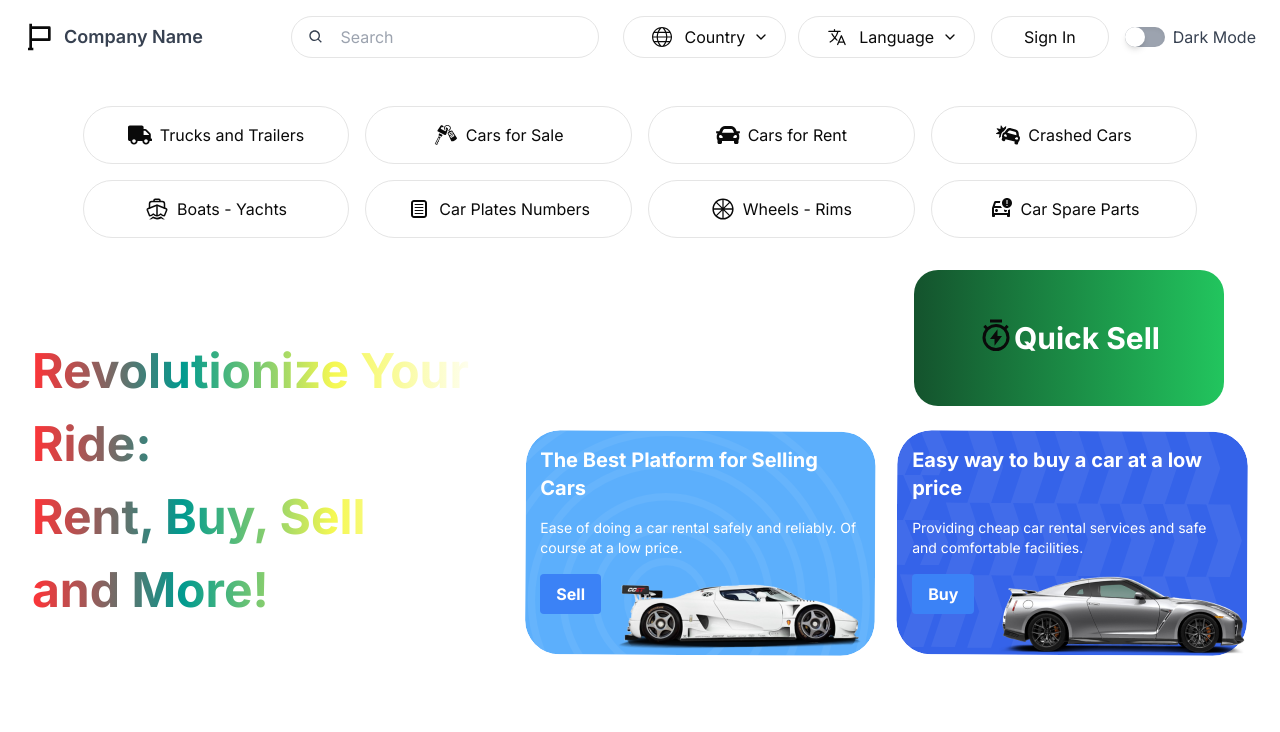
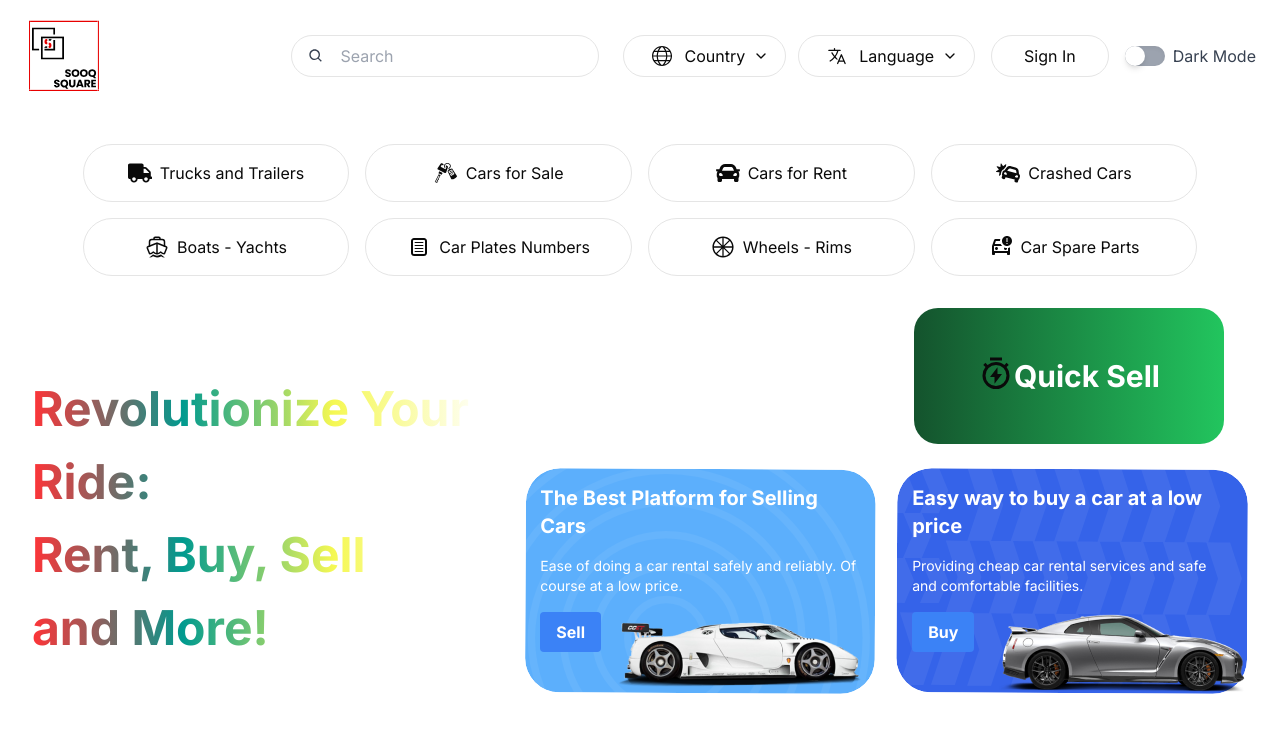
Before and after one commit to mahm0udsaad/sooqsquare, a Next.js app: page / in a window 1280 px wide. Shown: the top 732 px of the page. Built offline with nearby package versions, Linux system fonts and the light colour scheme.

Commit message:
add logo

```diff
--- a/app/components/navBar.jsx
+++ b/app/components/navBar.jsx
@@ -25,8 +25,11 @@ const NavBar = ()=> {
   return (
     <header className="flex items-center justify-between px-6 py-4 bg-white dark:bg-zinc-950">
       <Link className="flex items-center" href="#">
-        <BiFlag className="w-8 h-8" />
-        <h1 className="ml-2 text-lg font-semibold text-gray-700 dark:text-gray-200">Company Name</h1>
+        {darkMode ?
+        <img src="/darkLogo.svg" width={"80px"}  />
+      :
+      <img src="/lightLogo.svg" width={"80px"}  />
+      }
       </Link>
       <div className="flex items-center ">
         <form className="flex items-center dark:bg-zinc-900 mx-6 border rounded-full px-4">
@@ -45,7 +48,7 @@ const NavBar = ()=> {
             Country <FiChevronDown className="ml-2" />
             </button>
         </DropdownMenuTrigger>
-        <DropdownMenuContent className=" dark:bg-zinc-900 bg-white border dark:bg-zinc-900 mt-2 py-2 rounded-md shadow-md">
+        <DropdownMenuContent className="dark:bg-zinc-900 bg-white border dark:bg-zinc-900 mt-2 py-2 rounded-md shadow-md">
             <DropdownMenuItem className="hover:bg-gray-100  px-4 py-2">USA</DropdownMenuItem>
             <DropdownMenuItem className="hover:bg-gray-100  px-4 py-2">UK</DropdownMenuItem>
             <DropdownMenuItem className="hover:bg-gray-100  px-4 py-2">Germany</DropdownMenuItem>
@@ -59,7 +62,7 @@ const NavBar = ()=> {
             Language <FiChevronDown className="ml-2" />
             </button>
         </DropdownMenuTrigger>
-        <DropdownMenuContent className=" dark:bg-zinc-900 bg-white border border-gray-300 mt-2 py-2 rounded-md shadow-md">
+        <DropdownMenuContent className="dark:bg-zinc-900 bg-white border border-gray-300 mt-2 py-2 rounded-md shadow-md">
             <DropdownMenuItem className="hover:bg-gray-100  px-4 py-2">English</DropdownMenuItem>
             <DropdownMenuItem className="hover:bg-gray-100  px-4 py-2">German</DropdownMenuItem>
             <DropdownMenuItem className="hover:bg-gray-100  px-4 py-2">Spanish</DropdownMenuItem>
```
Also changed, not shown: public/darkLogo.svg (added), public/lightLogo.svg (added).
